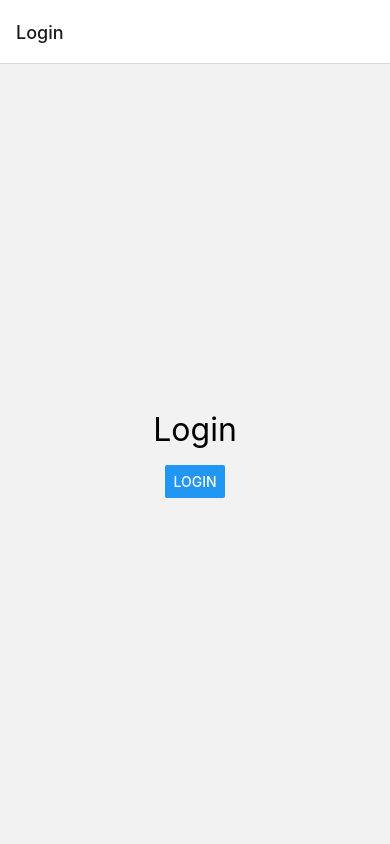
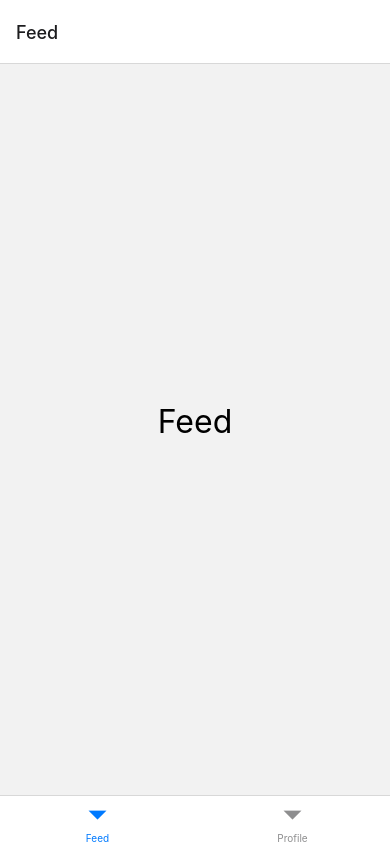
Before and after one commit to ph662/reactCodeAcademy, a React Native app: screen / in a window 390 px wide. Built offline with nearby package versions, Linux system fonts and the light colour scheme.

Commit message:
Tab navigation

```diff
--- a/App.js
+++ b/App.js
@@ -1,72 +1,53 @@
-import React, { createContext, useContext, useState } from "react";
-import { Button, StyleSheet, Text, View } from "react-native";
-import { NavigationContainer } from "@react-navigation/native";
-import { createStackNavigator } from "@react-navigation/stack";
-
-// Our global authentication state, with default values
-export const AuthContext = createContext({
-  hasUser: false,
-  setUser: () => {},
-});
-
-const LoginScreen = () => {
-  const { setUser } = useContext(AuthContext);
-
-  return (
-    <View style={styles.layout}>
-      <Text style={styles.title}>Login</Text>
-      <Button title="Login" onPress={() => setUser(true)}></Button>
-    </View>
-  );
-};
-
-const FeedScreen = () => {
-  const { setUser } = useContext(AuthContext);
-
-  return (
-    <View style={styles.layout}>
-      <Text style={styles.title}>Feed</Text>
-      <Button title="Login" onPress={() => setUser(false)}></Button>
-    </View>
-  );
-};
+import React from 'react';
+import { StyleSheet, Text, View } from 'react-native';
+import { NavigationContainer } from '@react-navigation/native';
+import { createBottomTabNavigator } from '@react-navigation/bottom-tabs';
+import { createStackNavigator } from '@react-navigation/stack';
 
 const Stack = createStackNavigator();
 
-export const AppNavigator = () => {
-  const { hasUser } = useContext(AuthContext);
-  return (
+const OverviewScreen = () => (
+  <View style={styles.layout}>
+    <Text style={styles.title}>Overview</Text>
+  </View>
+);
+
+const ProfileNavigator = () => (
   <Stack.Navigator>
-      {hasUser ? (
-        <Stack.Screen name="Feed" component={FeedScreen} />
-      ) : (
-        <Stack.Screen name="Login" component={LoginScreen} />
-      )}
+    <Stack.Screen name="Overview" component={OverviewScreen} />
   </Stack.Navigator>
 );
-};
 
-const App = () => {
-  // This is linked to our global authentication state.
-  // We connect this in React to re-render components when changing this value.
-  const [hasUser, setUser] = useState(false);
+// Add the new stack navigator above this line
 
-  return (
-    <AuthContext.Provider value={{ hasUser, setUser }}>
+const FeedScreen = () => (
+  <View style={styles.layout}>
+    <Text style={styles.title}>Feed</Text>
+  </View>
+);
+
+const Tab = createBottomTabNavigator();
+
+export const AppNavigator = () => (
+  <Tab.Navigator>
+    <Tab.Screen name="Feed" component={FeedScreen} />
+    <Tab.Screen name="Profile" component={ProfileNavigator} />
+  </Tab.Navigator>
+);
+
+const App = () => (
   <NavigationContainer>
     <AppNavigator />
   </NavigationContainer>
-    </AuthContext.Provider>
 );
-};
 
 export default App;
 
 const styles = StyleSheet.create({
   layout: {
     flex: 1,
-    justifyContent: "center",
-    alignItems: "center",
+    justifyContent: 'center',
+    alignItems: 'center',
   },
   title: {
     fontSize: 32,
```
Lines whose indentation alone changed are shown as unchanged.
